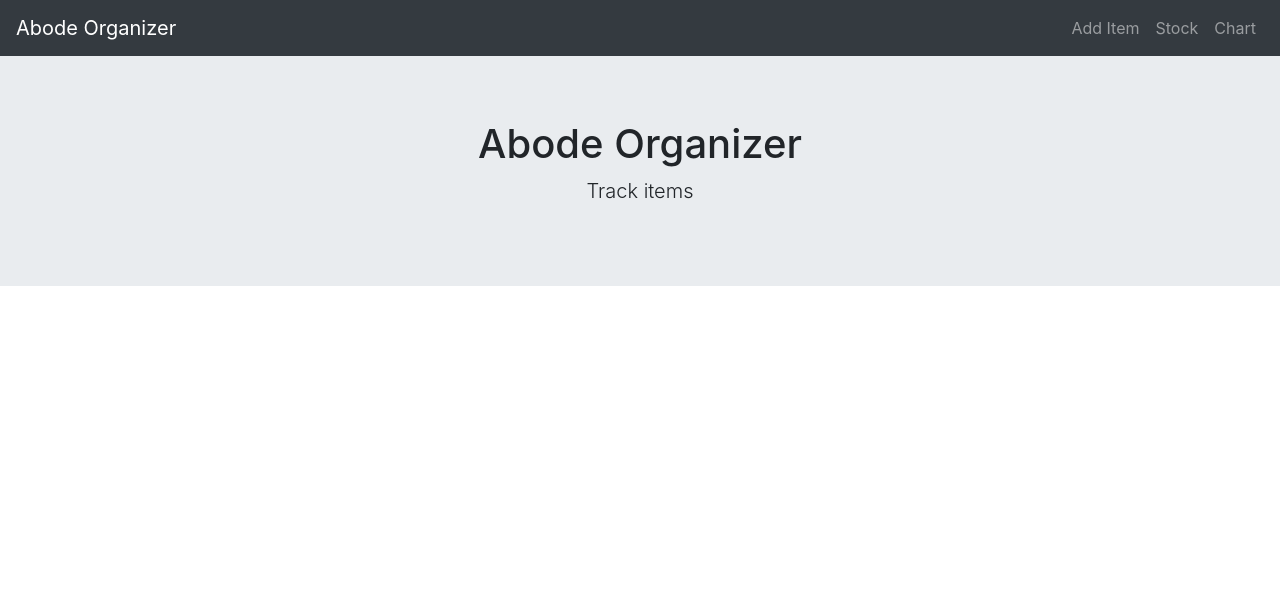
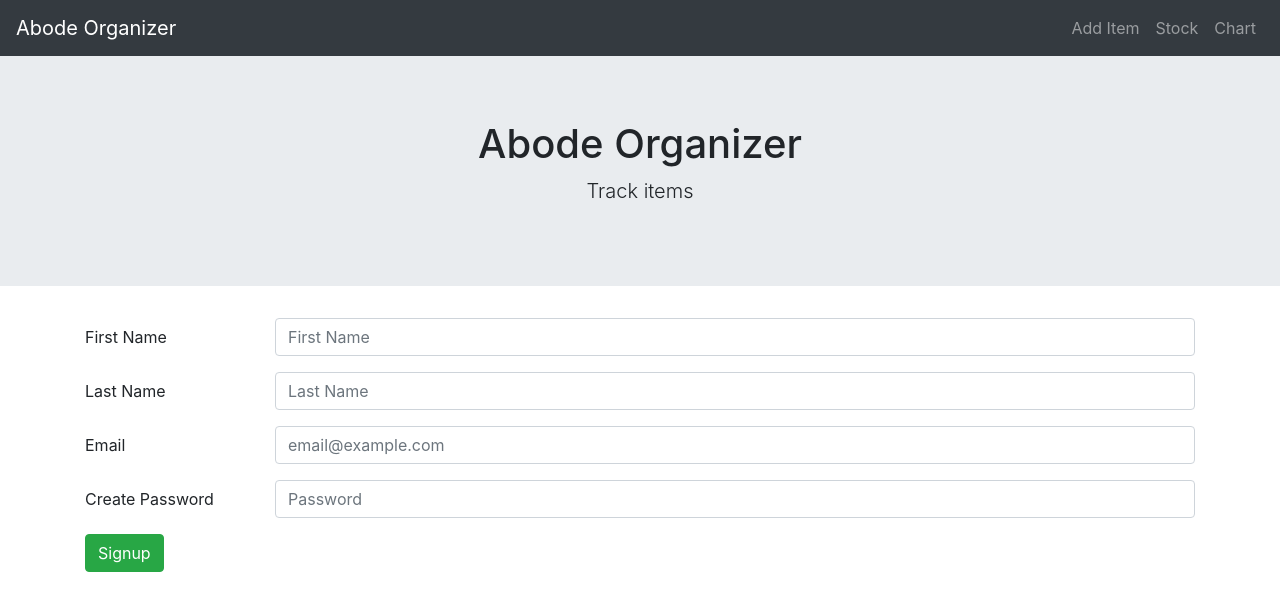
Before and after one commit to missybarringer/Project-3, a React (Create React App) app in the folder client/: page /signup in a window 1280 px wide. Shown: the top 610 px of the page. Built offline with nearby package versions, Linux system fonts and the light colour scheme.

Commit message:
build out of chart and login pages as placeholders

```diff
--- a/client/src/App.js
+++ b/client/src/App.js
@@ -3,7 +3,7 @@ import TopNav from "./components/TopNav";
 import Header from "./components/Header";
 // import LoginNav from "./components/LoginNav";
 import Login from "./pages/Login";
-// import Signup from "./pages/Signup";
+import Signup from "./pages/Signup";
 import SavedItems from "./pages/SavedItems";
 import AddItem from "./pages/AddItem";
 import Stock from "./pages/Stock";
@@ -25,6 +25,7 @@ class App extends Component {
                                 {/* once authentication is built, update paths so that login is '/' and saveditems is '/home' */}
                                 <Route exact path="/" component={SavedItems} />
                                 <Route exact path="/login" component={Login} />
+                                <Route exact path="/signup" component={Signup} />
                                 <Route exact path="/additem" component={AddItem} />
                                 <Route exact path="/stock" component={Stock} />
                                 <Route exact path="/chart" component={Chart} />
--- a/client/src/pages/Chart.js
+++ b/client/src/pages/Chart.js
@@ -0,0 +1,25 @@
+import React, { Component } from "react";
+import { Col, Row, Container } from "react-bootstrap";
+// import Item from '../components/Item';
+
+class Chart extends Component {
+    state = {
+        items: []
+    };
+
+    render() {
+        return (
+            <Container>
+                <Row>
+                    <Col size="md-4">
+                        <h3>Placeholder for Charts</h3>
+                    </Col>
+                </Row>
+            </Container>
+        );
+    }
+
+
+}
+
+export default Chart;
--- a/client/src/pages/Signup.js
+++ b/client/src/pages/Signup.js
@@ -0,0 +1,61 @@
+import React, { Component } from 'react';
+import { Col, Row, Container, Button, Form } from "react-bootstrap";
+
+class Signup extends Component {
+
+render() {
+    return (
+        <Container>
+            <Row>
+                <Col size="md-4">
+                    <Form>
+                    <Form.Group as={Row} controlId="formPlaintextFirstname">
+                            <Form.Label column sm="2">
+                            First Name
+                            </Form.Label>
+                            <Col sm="10">
+                            <Form.Control placeholder="First Name" />
+                            </Col>
+                        </Form.Group>
+                        <Form.Group as={Row} controlId="formPlaintextLastname">
+                            <Form.Label column sm="2">
+                            Last Name
+                            </Form.Label>
+                            <Col sm="10">
+                            <Form.Control placeholder="Last Name" />
+                            </Col>
+                        </Form.Group>
+                        <Form.Group as={Row} controlId="formPlaintextEmail">
+                            <Form.Label column sm="2">
+                            Email
+                            </Form.Label>
+                            <Col sm="10">
+                            <Form.Control type="email" placeholder="email@example.com" />
+                            </Col>
+                        </Form.Group>
+
+                        <Form.Group as={Row} controlId="formPlaintextPassword">
+                            <Form.Label column sm="2">
+                            Create Password
+                            </Form.Label>
+                            <Col sm="10">
+                            <Form.Control type="password" placeholder="Password" />
+                            </Col>
+                        </Form.Group>
+
+                        <Button
+                            variant="success"
+                            type="submit"
+                        >
+                            Signup
+                        </Button>
+                    </Form>
+                </Col>
+            </Row>
+        </Container>
+
+    )
+  }
+}
+
+export default Signup;
--- a/client/src/pages/Stock.js
+++ b/client/src/pages/Stock.js
@@ -0,0 +1,43 @@
+import React, { Component } from "react";
+import { Col, Row, Container } from "react-bootstrap";
+import Item from '../components/Item';
+
+class Stock extends Component {
+    state = {
+        items: []
+    };
+
+    render() {
+        return (
+            <Container>
+                <Row>
+                    <Col size="md-4">
+                        {this.state.items.length ? (
+                            <div>
+                                <h5>Saved Items</h5>
+                                {this.state.items.map(item => (
+                                    <Item
+                                        key={item._id}
+                                        label="Delete"
+                                        id={item._id}
+                                        category={item.category}
+                                        name={item.name}
+                                        quantity={item.quantity}
+                                        notes={item.notes}
+                                        btnFunc={() => this.deleteBtn(item._id)}
+                                    />
+                                ))}
+                            </div>
+                        ) : (
+                                <h5>All Items Out of Stock</h5>
+                            )}
+                    </Col>
+                </Row>
+            </Container>
+        );
+    }
+
+
+}
+
+export default Stock;
```
